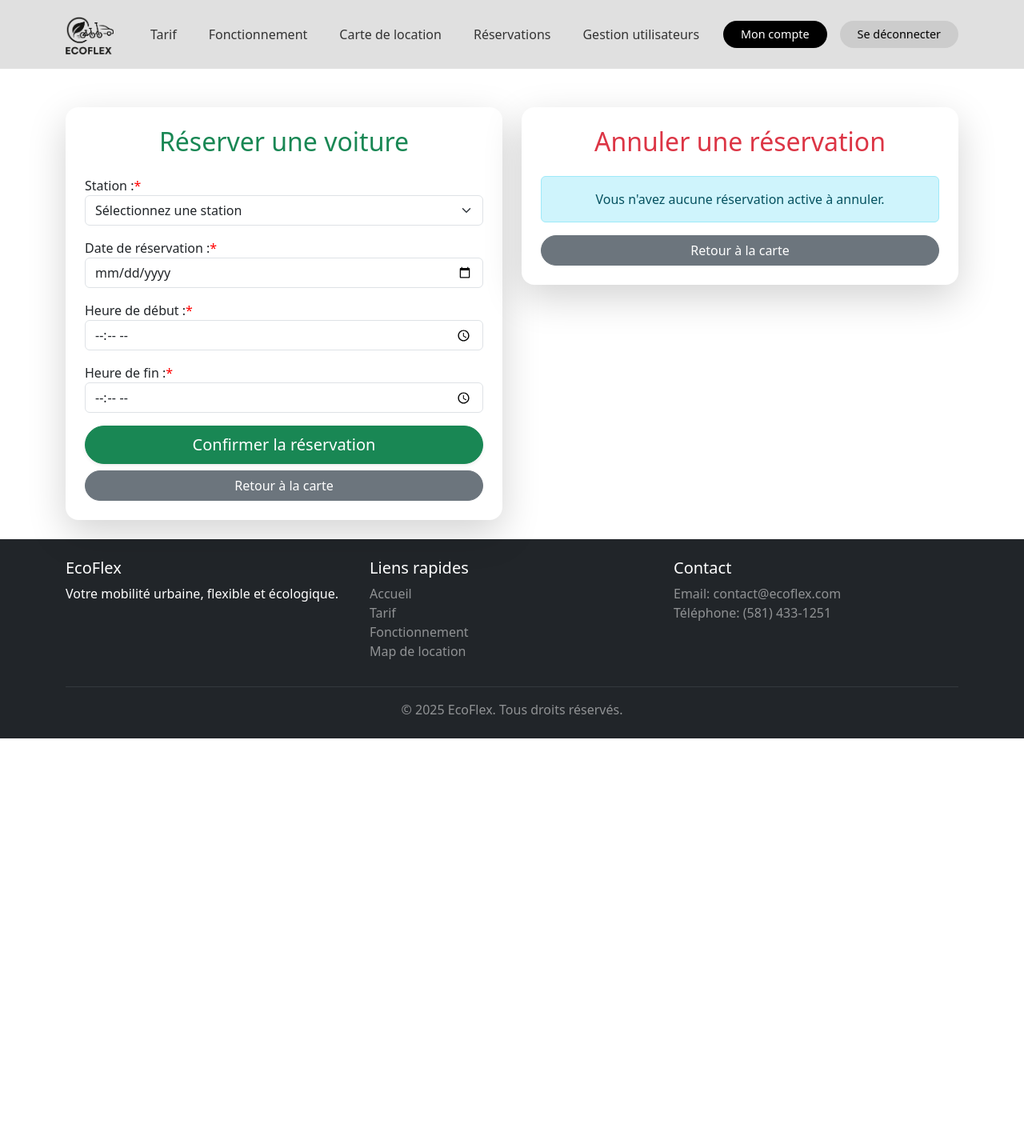
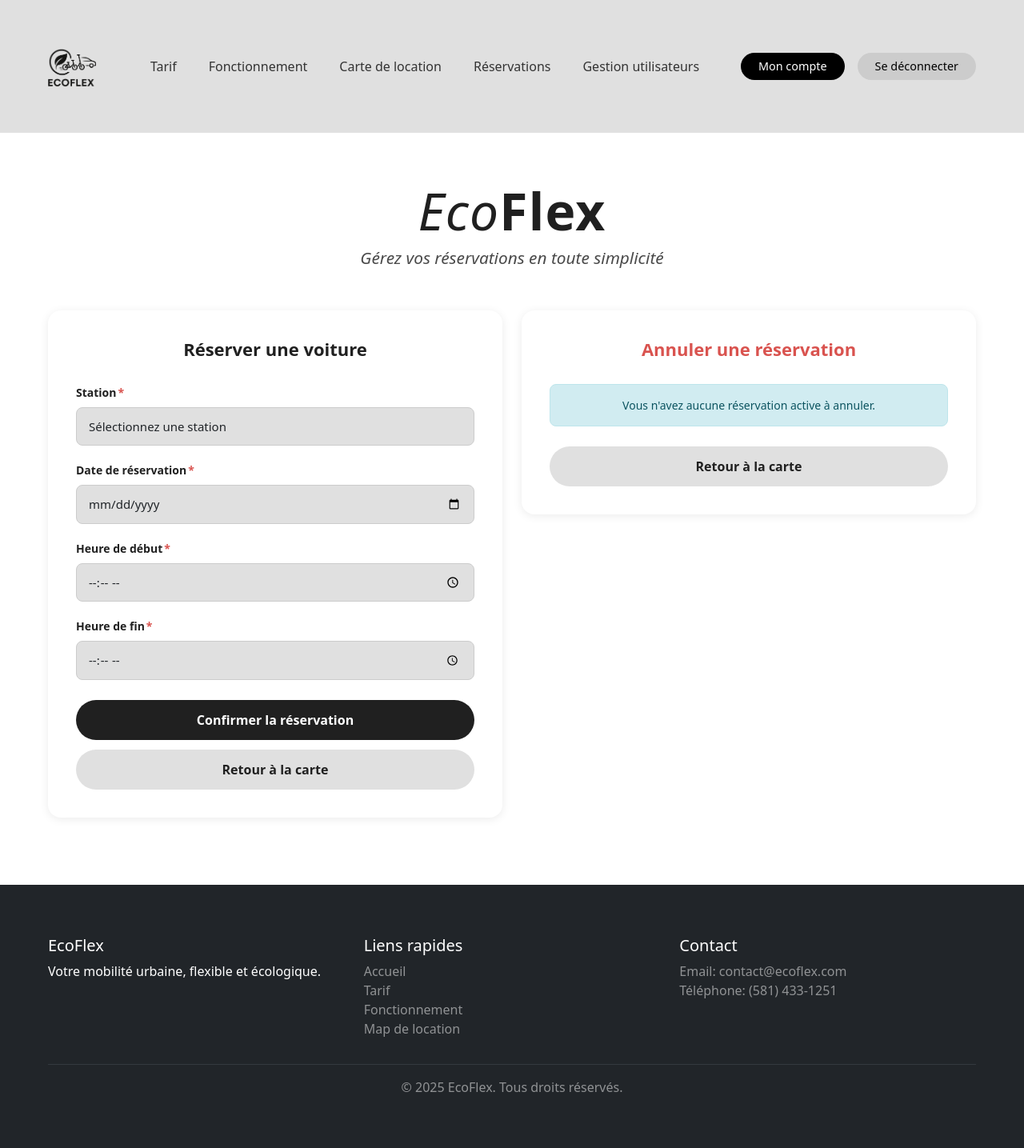
Before and after one commit to alphangenda/Projet_Web_Alpha_Ismail_Edouard, a Django app: page /reserver_voiture/ in a window 1280 px wide. Shown: the whole page at 80% size. Before the commit the page ends 923 px from the top, so only its background shows below. Run offline with Django 5.2, Linux system fonts and the light colour scheme; a user stored in the database is signed in; data comes from the database, SQL or seed files in the repository; tables that the repository leaves empty hold one stand-in row (values such as "Sample post").

Commit message:
Design de la page pour les réservations

```diff
--- a/ecoflex/static/ecoflex/js/carte.js
+++ b/ecoflex/static/ecoflex/js/carte.js
@@ -24,7 +24,7 @@ function creerContenuPopup(station) {
     } else {
         contenu += `<div class="alert alert-info text-center mt-3">
             Connectez-vous pour louer un véhicule.<br>
-            <a href="/connexion/" class="btn btn-primary btn-sm mt-2">Se connecter</a>
+            <a href="/connexion/" class="btn btn-primary btn-sm mt-2" style="text-decoration:none; color:white;">Se connecter</a>
         </div>`;
     }
 
--- a/ecoflex/templates/base.html
+++ b/ecoflex/templates/base.html
@@ -80,6 +80,7 @@
         .navbar-nav {
             align-items: center;
         }
+
     </style>
     {% block extra_css %}
 
--- a/ecoflex/templates/ecoflex/map_location.html
+++ b/ecoflex/templates/ecoflex/map_location.html
@@ -143,13 +143,13 @@
         Vous pouvez zoomer, dézoomer et vous déplacer sur la carte de Québec.
     </div>
 </div>
+
 {% endblock %}
 
 {% block extra_js %}
 <script>
     window.utilisateurConnecte = "{{ user.is_authenticated|yesno:'true,false' }}" === "true";
 </script>
-
 
 <script src="https://unpkg.com/leaflet@1.9.4/dist/leaflet.js"
     integrity="sha256-20nQCchB9co0qIjJZRGuk2/Z9VM+kNiyxNV1lvTlZBo=" crossorigin=""></script>
--- a/ecoflex/templates/ecoflex/reservations.html
+++ b/ecoflex/templates/ecoflex/reservations.html
@@ -1,13 +1,18 @@
 {% extends 'base.html' %}
 {% block title %}Réserver une voiture - EcoFlex{% endblock %}
 {% block content %}
-    <div class="container mt-4">
+<div class="container">
+    <div class="page-header">
+        <div class="brand-mark-small">
+            <span class="brand-eco">Eco</span><span class="brand-flex">Flex</span>
+        </div>
+        <p class="page-subtitle">Gérez vos réservations en toute simplicité</p>
+    </div>
+
     <div class="row justify-content-center g-4">
         <div class="col-lg-6">
-                <div class="card shadow-lg border-0 rounded-4 p-4">
-                    <h2 class="text-center mb-4 text-success">
-                        <i class="bi bi-car-front"></i> Réserver une voiture
-                    </h2>
+            <div class="form-card">
+                <h2 class="form-title">Réserver une voiture</h2>
 
                 <form method="post" novalidate>
                     {% csrf_token %}
@@ -20,11 +25,11 @@
                         </div>
                     {% endif %}
 
-                        <div class="mb-3">
-                            {{ reservation_form.station.label_tag }}<span style="color: red">*</span>
+                    <div class="form-group">
+                        <label>{{ reservation_form.station.label }}<span class="required">*</span></label>
                         {{ reservation_form.station }}
                         {% if reservation_form.station.errors %}
-                                <div class="text-danger small mt-1">
+                            <div class="error-message">
                                 {% for error in reservation_form.station.errors %}
                                     {{ error }}
                                 {% endfor %}
@@ -32,11 +37,11 @@
                         {% endif %}
                     </div>
 
-                        <div class="mb-3">
-                            {{ reservation_form.date_reservation.label_tag }}<span style="color: red">*</span>
+                    <div class="form-group">
+                        <label>{{ reservation_form.date_reservation.label }}<span class="required">*</span></label>
                         {{ reservation_form.date_reservation }}
                         {% if reservation_form.date_reservation.errors %}
-                                <div class="text-danger small mt-1">
+                            <div class="error-message">
                                 {% for error in reservation_form.date_reservation.errors %}
                                     {{ error }}
                                 {% endfor %}
@@ -44,11 +49,11 @@
                         {% endif %}
                     </div>
 
-                        <div class="mb-3">
-                            {{ reservation_form.heure_debut.label_tag }}<span style="color: red">*</span>
+                    <div class="form-group">
+                        <label>{{ reservation_form.heure_debut.label }}<span class="required">*</span></label>
                         {{ reservation_form.heure_debut }}
                         {% if reservation_form.heure_debut.errors %}
-                                <div class="text-danger small mt-1">
+                            <div class="error-message">
                                 {% for error in reservation_form.heure_debut.errors %}
                                     {{ error }}
                                 {% endfor %}
@@ -56,11 +61,11 @@
                         {% endif %}
                     </div>
 
-                        <div class="mb-3">
-                            {{ reservation_form.heure_fin.label_tag }}<span style="color: red">*</span>
+                    <div class="form-group">
+                        <label>{{ reservation_form.heure_fin.label }}<span class="required">*</span></label>
                         {{ reservation_form.heure_fin }}
                         {% if reservation_form.heure_fin.errors %}
-                                <div class="text-danger small mt-1">
+                            <div class="error-message">
                                 {% for error in reservation_form.heure_fin.errors %}
                                     {{ error }}
                                 {% endfor %}
@@ -68,12 +73,12 @@
                         {% endif %}
                     </div>
 
-                        <div class="d-grid gap-2">
-                            <button type="submit" name="reserver" class="btn btn-success btn-lg rounded-pill shadow-sm">
-                                <i class="bi bi-check-circle"></i> Confirmer la réservation
+                    <div class="button-group">
+                        <button type="submit" name="reserver" class="btn-primary">
+                            Confirmer la réservation
                         </button>
-                            <a href="{% url 'map_location' %}" class="btn btn-secondary rounded-pill">
-                                <i class="bi bi-x-circle"></i> Retour à la carte
+                        <a href="{% url 'map_location' %}" class="btn-secondary">
+                            Retour à la carte
                         </a>
                     </div>
                 </form>
@@ -81,10 +86,8 @@
         </div>
 
         <div class="col-lg-6">
-                <div class="card shadow-lg border-0 rounded-4 p-4">
-                    <h2 class="text-center mb-4 text-danger">
-                        <i class="bi bi-x-octagon"></i> Annuler une réservation
-                    </h2>
+            <div class="form-card cancel-card">
+                <h2 class="form-title cancel-title">Annuler une réservation</h2>
 
                 <form method="post" novalidate>
                     {% csrf_token %}
@@ -98,11 +101,11 @@
                     {% endif %}
 
                     {% if annulation_form.reservation.field.queryset.count > 0 %}
-                            <div class="mb-3">
-                                {{ annulation_form.reservation.label_tag }}<span style="color: red">*</span>
+                        <div class="form-group">
+                            <label>{{ annulation_form.reservation.label }}<span class="required">*</span></label>
                             {{ annulation_form.reservation }}
                             {% if annulation_form.reservation.errors %}
-                                    <div class="text-danger small mt-1">
+                                <div class="error-message">
                                     {% for error in annulation_form.reservation.errors %}
                                         {{ error }}
                                     {% endfor %}
@@ -110,26 +113,25 @@
                             {% endif %}
                         </div>
 
-                            <div class="alert alert-warning" role="alert">
-                                <i class="bi bi-exclamation-triangle"></i>
+                        <div class="warning-box">
                             <strong>Attention :</strong> L'annulation de votre réservation est définitive.
                         </div>
 
-                            <div class="d-grid gap-2">
-                                <button type="submit" name="annuler" class="btn btn-danger btn-lg rounded-pill shadow-sm">
-                                    <i class="bi bi-trash"></i> Confirmer l'annulation
+                        <div class="button-group">
+                            <button type="submit" name="annuler" class="btn-danger">
+                                Confirmer l'annulation
                             </button>
-                                <a href="{% url 'map_location' %}" class="btn btn-secondary rounded-pill">
-                                    <i class="bi bi-x-circle"></i> Retour à la carte
+                            <a href="{% url 'map_location' %}" class="btn-secondary">
+                                Retour à la carte
                             </a>
                         </div>
                     {% else %}
-                            <div class="alert alert-info text-center" role="alert">
-                                <i class="bi bi-info-circle"></i> Vous n'avez aucune réservation active à annuler.
+                        <div class="info-box">
+                            Vous n'avez aucune réservation active à annuler.
                         </div>
-                            <div class="d-grid">
-                                <a href="{% url 'map_location' %}" class="btn btn-secondary rounded-pill">
-                                    <i class="bi bi-arrow-left"></i> Retour à la carte
+                        <div class="button-group">
+                            <a href="{% url 'map_location' %}" class="btn-secondary full-width">
+                                Retour à la carte
                             </a>
                         </div>
                     {% endif %}
@@ -139,3 +141,225 @@
     </div>
 </div>
 {% endblock %}
+
+{% block extra_css %}
+<style>
+    .container {
+        max-width: 1200px;
+        margin: 0 auto;
+        padding: 40px 20px;
+    }
+
+    .page-header {
+        text-align: center;
+        margin-bottom: 50px;
+    }
+
+    .brand-mark-small {
+        font-size: 4rem;
+        letter-spacing: 0.02em;
+        color: #202020;
+        line-height: 1.05;
+    }
+
+    .brand-eco {
+        font-style: italic;
+        font-weight: 300;
+    }
+
+    .brand-flex {
+        font-weight: 800;
+    }
+
+    .page-subtitle {
+        font-style: italic;
+        color: #4a4a4a;
+        font-size: 1.3rem;
+        margin-top: 10px;
+    }
+
+    .form-card {
+        background: white;
+        border-radius: 16px;
+        padding: 35px;
+        box-shadow: 0 2px 12px rgba(0, 0, 0, 0.08);
+        margin-bottom: 20px;
+    }
+
+    .form-title {
+        text-align: center;
+        font-weight: 600;
+        font-size: 22px;
+        margin-bottom: 30px;
+        color: #202020;
+    }
+
+    .cancel-title {
+        color: #d9534f;
+    }
+
+    .form-group {
+        margin-bottom: 20px;
+    }
+
+    .form-group label {
+        font-size: 14px;
+        font-weight: 700;
+        color: #202020;
+        display: block;
+        margin-bottom: 8px;
+    }
+
+    .required {
+        color: #d9534f;
+        margin-left: 2px;
+    }
+
+    .form-group input,
+    .form-group select {
+        width: 100%;
+        padding: 12px 15px;
+        border-radius: 8px;
+        border: 1px solid #ccc;
+        font-size: 15px;
+        background: #e0e0e0;
+        outline: none;
+        transition: all 0.2s ease;
+    }
+
+    .form-group input:focus,
+    .form-group select:focus {
+        border-color: #888;
+        background: #f5f5f5;
+    }
+
+    .error-message {
+        color: #d9534f;
+        font-size: 13px;
+        margin-top: 6px;
+    }
+
+    .warning-box {
+        background: #fff3cd;
+        border: 1px solid #ffc107;
+        border-radius: 8px;
+        padding: 15px;
+        margin-bottom: 20px;
+        font-size: 14px;
+        color: #856404;
+    }
+
+    .info-box {
+        background: #d1ecf1;
+        border: 1px solid #bee5eb;
+        border-radius: 8px;
+        padding: 15px;
+        margin-bottom: 20px;
+        font-size: 14px;
+        color: #0c5460;
+        text-align: center;
+    }
+
+    .button-group {
+        display: flex;
+        flex-direction: column;
+        gap: 12px;
+        margin-top: 25px;
+    }
+
+    .btn-primary,
+    .btn-danger,
+    .btn-secondary {
+        width: 100%;
+        padding: 13px 20px;
+        font-size: 16px;
+        font-weight: 600;
+        border: none;
+        border-radius: 25px;
+        cursor: pointer;
+        transition: all 0.2s ease-in-out;
+        text-align: center;
+        text-decoration: none;
+        display: inline-block;
+    }
+
+    .btn-primary {
+        background: #202020;
+        color: white;
+    }
+
+    .btn-primary:hover {
+        background: #404040;
+        transform: translateY(-1px);
+    }
+
+    .btn-danger {
+        background: #d9534f;
+        color: white;
+    }
+
+    .btn-danger:hover {
+        background: #c9302c;
+        transform: translateY(-1px);
+    }
+
+    .btn-secondary {
+        background: #e0e0e0;
+        color: #202020;
+    }
+
+    .btn-secondary:hover {
+        background: #ccc;
+        color: #000;
+    }
+
+    .full-width {
+        width: 100%;
+    }
+
+    .alert {
+        border-radius: 8px;
+        padding: 12px 15px;
+        margin-bottom: 20px;
+        font-size: 14px;
+    }
+
+    .alert-danger {
+        background: #f8d7da;
+        border: 1px solid #f5c6cb;
+        color: #721c24;
+    }
+
+    @media (max-width: 992px) {
+        .brand-mark-small {
+            font-size: 3rem;
+        }
+
+        .page-subtitle {
+            font-size: 1.1rem;
+        }
+
+        .form-card {
+            padding: 25px;
+        }
+    }
+
+    @media (max-width: 576px) {
+        .brand-mark-small {
+            font-size: 2.5rem;
+        }
+
+        .page-subtitle {
+            font-size: 1rem;
+        }
+
+        .form-card {
+            padding: 20px;
+        }
+
+        .form-title {
+            font-size: 20px;
+        }
+    }
+</style>
+{% endblock %}
```
Lines whose indentation alone changed are shown as unchanged.
